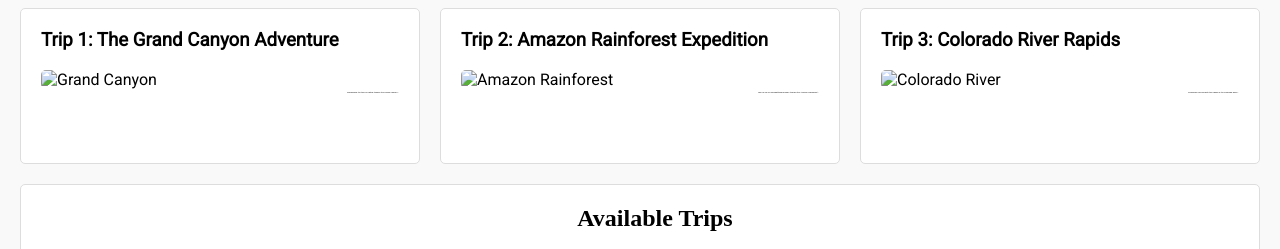
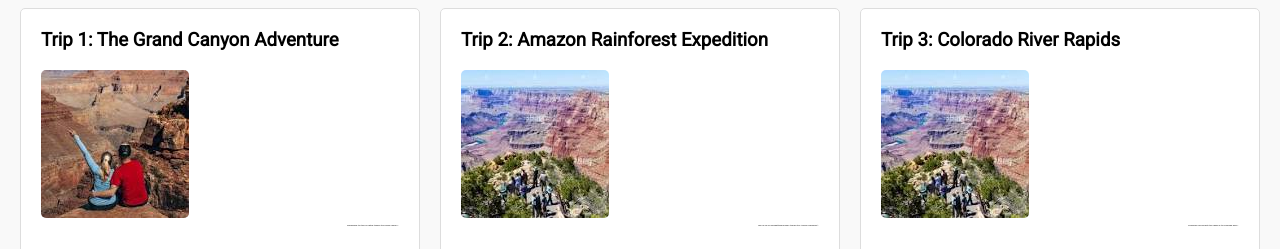
Before and after one commit to issacawuah/WDD130, a plain HTML site: page wwr/trips.html in a window 1280 px wide. Shown: the part 245-494 px from the top of the page. Drawn offline with Linux system fonts and the light colour scheme; a script that the page names is missing.

Commit message:
pictures added

```diff
--- a/wwr/trips.html
+++ b/wwr/trips.html
@@ -34,17 +34,17 @@
         <section class="trip-descriptions">
             <article>
                 <h3>Trip 1: The Grand Canyon Adventure</h3>
-                <img src="" alt="Grand Canyon">
+                <img src="/images/grand-canyon.jpg" alt="Grand Canyon">
                 <p>Experience the thrill of rafting through the Grand Canyon...</p>
             </article>
             <article>
                 <h3>Trip 2: Amazon Rainforest Expedition</h3>
-                <img src="" alt="Amazon Rainforest">
+                <img src="/images/amazon.jpg" alt="Amazon Rainforest">
                 <p>Join us on an unforgettable journey through the Amazon Rainforest...</p>
             </article>
             <article>
                 <h3>Trip 3: Colorado River Rapids</h3>
-                <img src="" alt="Colorado River">
+                <img src="/images/colorado-river.jpg" alt="Colorado River">
                 <p>Challenge yourself with the rapids of the Colorado River...</p>
             </article>
         </section>
```
